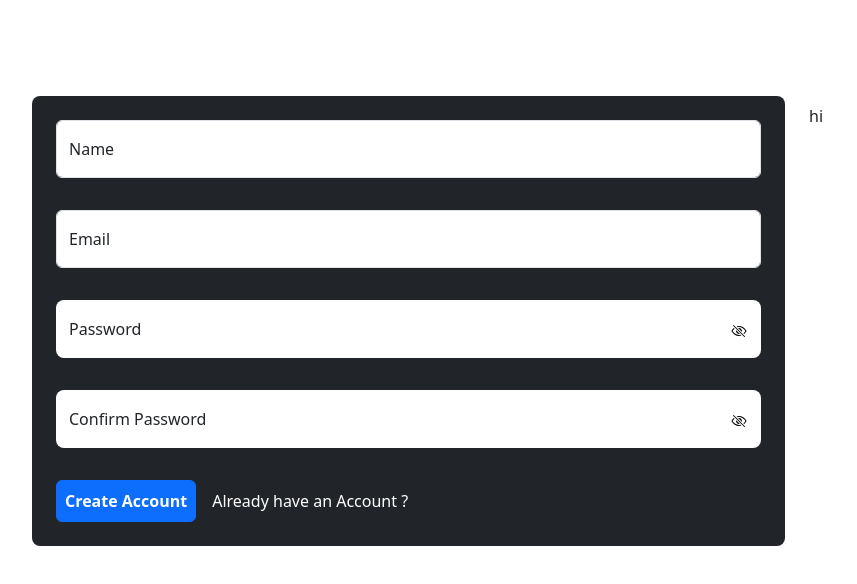
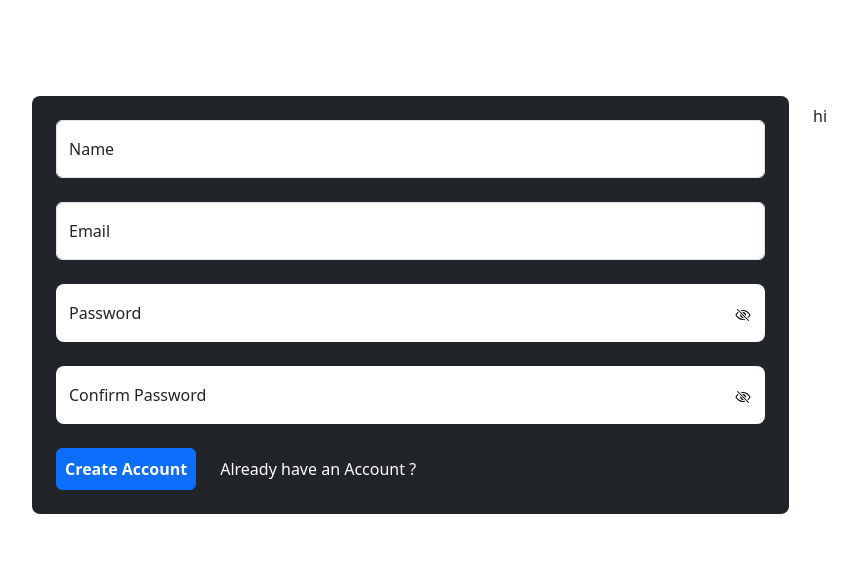
Before and after one commit to R-S-A-N-J-A-Y/GamesHub, a React (Vite) app: page /SignUp in a window 1280 px wide. Shown: the top 584 px of the page, without its empty margins (32-889 px from the left). Built offline with nearby package versions, Linux system fonts and the light colour scheme.

Commit message:
feat: add form validation for User Sign Up

```diff
--- a/src/components/Layout/Login/SignUp.tsx
+++ b/src/components/Layout/Login/SignUp.tsx
@@ -1,19 +1,37 @@
 import { useState } from "react";
 import { useForm } from "react-hook-form";
+import { z } from "zod";
+import { zodResolver } from "@hookform/resolvers/zod";
 
 import { IoEyeOffOutline } from "react-icons/io5";
 import { AiOutlineEye } from "react-icons/ai";
 
-interface FormData {
-  name: string;
-  email: string;
-  password: string;
-}
+const schema = z
+  .object({
+    name: z
+      .string()
+      .min(3, { message: "Name must be atleast 3  Characters Long." }),
+    email: z.string().email({ message: "Invalid Email Address." }),
+    password: z
+      .string()
+      .min(6, { message: "Password must be at least of 6 Characters Long." }),
+    confirmPassword: z.string(),
+  })
+  .refine((data) => data.password === data.confirmPassword, {
+    message: "Passwords do not match.",
+    path: ["confirmPassword"],
+  });
+
+type FormData = z.infer<typeof schema>;
 
 const SignUp = () => {
-  const { register, handleSubmit } = useForm<FormData>();
+  const {
+    register,
+    handleSubmit,
+    formState: { errors },
+  } = useForm<FormData>({ resolver: zodResolver(schema) });
+
   const [showP, setShowP] = useState(false);
-  const [showCP, setShowCP] = useState(false);
 
   const onSubmit = (user: FormData) => {
     console.log(user);
@@ -21,33 +39,48 @@ const SignUp = () => {
 
   return (
     <div className="mx-3 my-5 p-5 d-flex p-3 gap-3">
-      <div className="p-4 bg-dark flex-grow-1 rounded-3">
+      <div className="p-4 bg-dark  flex-grow-1 rounded-3">
         <form
-          className="d-flex flex-column gap-3"
+          className="d-flex flex-column gap-4"
           onSubmit={handleSubmit(onSubmit)}
         >
-          <div className="form-floating mb-3">
+          <div className="form-floating d-flex flex-column gap-3">
             <input
               type="text"
-              className="form-control"
+              className={`form-control ${errors.name ? "is-invalid" : ""}`}
               placeholder="Username"
               {...register("name")}
             />
             <label> Name </label>
+            {errors.name && (
+              <p className="m-0 p-0 text-danger fw-bold">
+                {" "}
+                {errors.name.message}{" "}
+              </p>
+            )}
           </div>
-          <div className="form-floating mb-3">
+          <div className="form-floating d-flex flex-column gap-2">
             <input
               type="text"
-              className="form-control"
+              className={`form-control ${errors.email ? "is-invalid" : ""}`}
               placeholder="name@example.com"
               {...register("email")}
             />
             <label> Email </label>
+            {errors.email && (
+              <p className="m-0 p-0 text-danger fw-bold">
+                {" "}
+                {errors.email.message}{" "}
+              </p>
+            )}
           </div>
-          <div className="form-floating d-flex align-items-center bg-white rounded-3 justify-content-around mb-3 px-2">
+          <div className="form-floating d-flex flex-column gap-2">
+            <div className="form-floating d-flex align-items-center bg-white rounded-3 justify-content-around px-2">
               <input
-              type={showCP ? "text" : "password"}
-              className="form-control border-0"
+                type={showP ? "text" : "password"}
+                className={`form-control border-0 ${
+                  errors.password ? "is-invalid" : ""
+                }`}
                 placeholder="password"
                 {...register("password")}
               />
@@ -55,19 +88,31 @@ const SignUp = () => {
                 style={{ border: "none", background: "none" }}
                 onClick={(e) => {
                   e.preventDefault();
-                setShowCP(!showCP);
+                  setShowP(!showP);
                 }}
               >
-              {!showCP && <IoEyeOffOutline />}
-              {showCP && <AiOutlineEye />}
+                {!showP && <IoEyeOffOutline />}
+                {showP && <AiOutlineEye />}
               </button>
               <label> Password </label>
             </div>
-          <div className="form-floating d-flex align-items-center bg-white rounded-3 justify-content-around mb-3 px-2">
+            {errors.password && (
+              <p className="m-0 p-0 text-danger fw-bold">
+                {" "}
+                {errors.password.message}{" "}
+              </p>
+            )}
+          </div>
+
+          <div className="form-floating d-flex flex-column gap-2">
+            <div className="form-floating d-flex align-items-center bg-white rounded-3 justify-content-around px-2">
               <input
                 type={showP ? "text" : "password"}
-              className="form-control border-0"
+                className={`form-control border-0 ${
+                  errors.confirmPassword ? "is-invalid" : ""
+                }`}
                 placeholder="CPassword"
+                {...register("confirmPassword")}
               />
               <button
                 style={{ border: "none", background: "none" }}
@@ -81,7 +126,15 @@ const SignUp = () => {
               </button>
               <label> Confirm Password </label>
             </div>
-          <div className="form-floating d-flex align-items-center justify-start gap-3">
+            {errors.confirmPassword && (
+              <p className="m-0 p-0 text-danger fw-bold">
+                {" "}
+                {errors.confirmPassword.message}{" "}
+              </p>
+            )}
+          </div>
+
+          <div className="form-floating d-flex align-items-center justify-start gap-4">
             <button
               className="p-2 btn btn-primary align-self-start fw-bold"
               type="submit"
```
Lines whose indentation alone changed are shown as unchanged.
